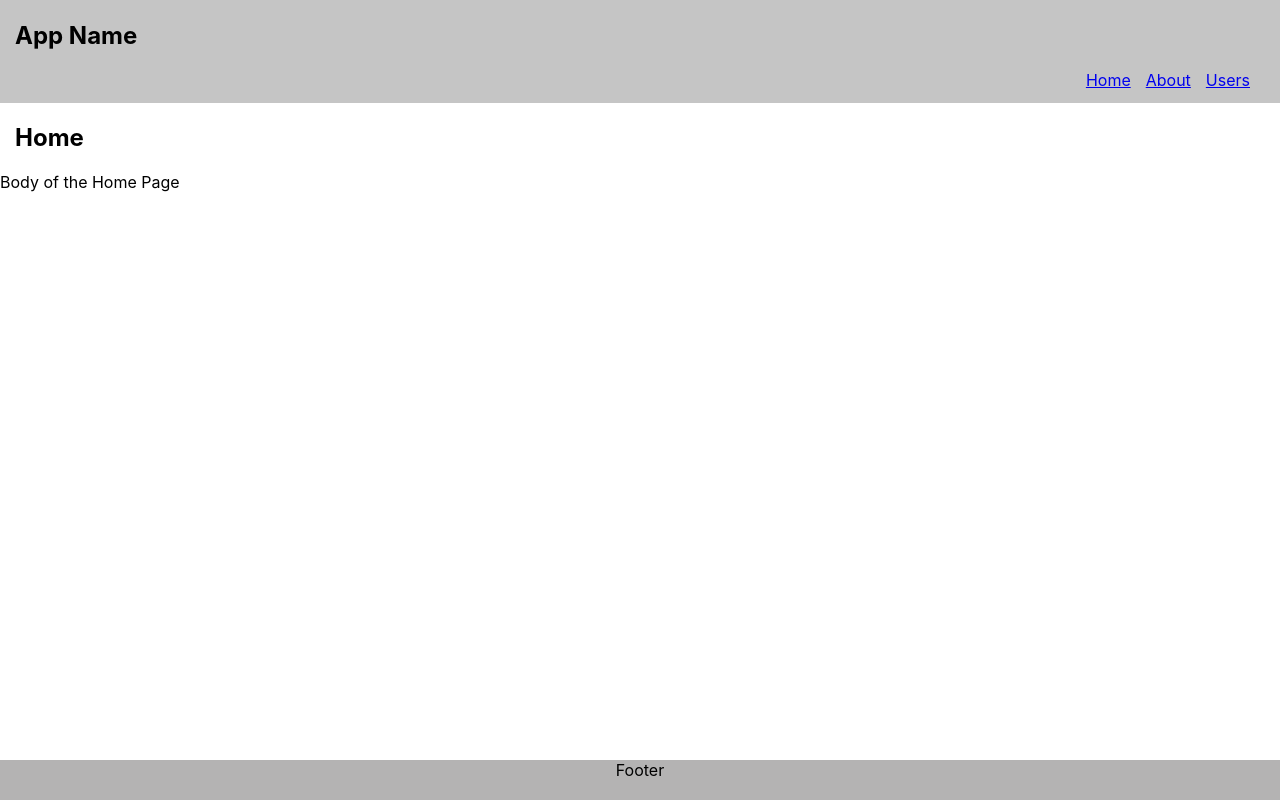
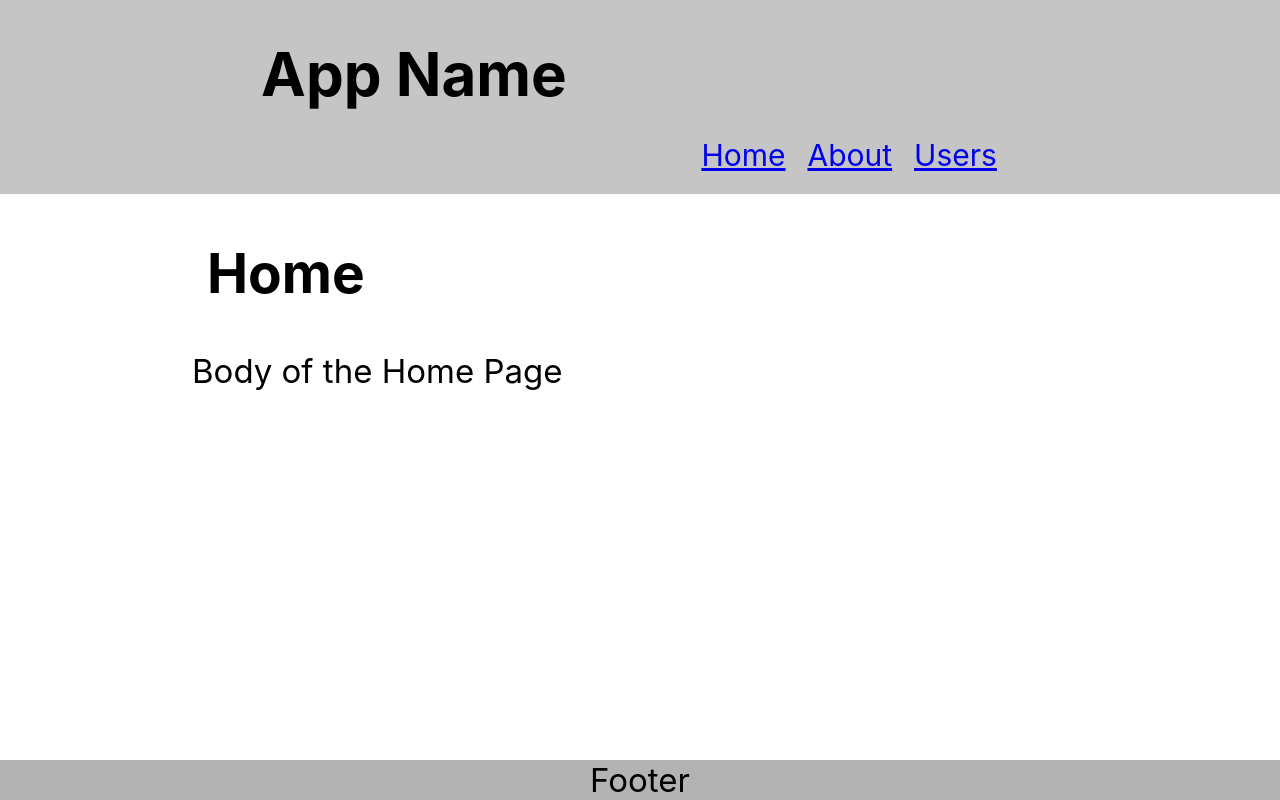
Before and after one commit to xeviert/client-boilerplate, a React (Create React App) app: page / in a window 1280 px wide. Built offline with nearby package versions, Linux system fonts and the light colour scheme.

Commit message:
responsive styling

```diff
--- a/src/App.css
+++ b/src/App.css
@@ -1,3 +1,27 @@
 h2 {
   padding: 0 0 0 15px;
 }
+
+.page-body {
+  margin: clamp(.5em, 5vw, 8em);
+}
+
+@media all and (min-width: 600px) {
+
+  h1 {
+    font-size: 60px;
+    margin: .3em 0 .4em 0;
+  }
+
+  h2 {
+    font-size: 55px;
+  }
+
+  div {
+    font-size: 33px;
+  }
+  .page-body {
+    width: 70%;
+    margin: 0 auto;
+  }
+}
--- a/src/Components/About.js
+++ b/src/Components/About.js
@@ -4,8 +4,8 @@ export default class About extends Component {
     render() {
         return (
             <div>
+                <div className='page-body'>
                 <h2>About/Landing Page</h2>
-                <div id='about-body'>
                     Body of the Landing Page
                 </div>
             </div>
--- a/src/Components/Home.js
+++ b/src/Components/Home.js
@@ -5,8 +5,8 @@ export default class Home extends Component {
     render() {
         return (
             <div>
+                <div className='page-body'>
                 <h2>Home</h2>
-                <div id='home-body'>
                     Body of the Home Page
                 </div>
             </div>
--- a/src/Components/NavBar.js
+++ b/src/Components/NavBar.js
@@ -6,11 +6,13 @@ export default class NavBar extends Component {
     render() {
         return (
             <nav id='nav-bar'>
-                <h1>App Name</h1>
-                <div id='nav-links'>
-                    <Link className='link' to="/">Home</Link>
-                    <Link className='link' to="/about">About</Link>
-                    <Link className='link' to="/users">Users</Link>
+                <div id='container-inside-nav'>
+                    <h1>App Name</h1>
+                    <div id='nav-links'>
+                        <Link className='link' to="/">Home</Link>
+                        <Link className='link' to="/about">About</Link>
+                        <Link className='link' to="/users">Users</Link>
+                    </div>
                 </div>
             </nav>
         )
--- a/src/Components/Styling/NavBar.css
+++ b/src/Components/Styling/NavBar.css
@@ -1,12 +1,32 @@
 #nav-bar {
     background-color: rgb(197, 197, 197);
-    padding: 1px 15px 33px 15px;
+    padding: 1px 10px 33px 15px;
 }
 
 #nav-links {
     float: right;
+    margin-bottom: 30px;
 }
 
 .link {
     margin: 0 15px 0 0;
+    font-size: 20px;
 }
+
+@media all and (min-width: 600px) {
+
+    #nav-bar {
+        padding: 20px 13% 60px;
+
+    }
+
+    .link {
+        margin: 0 22px 0 0;
+        font-size: 30px;
+    }
+
+    #container-inside-nav {
+        width: 80%;
+        margin: 0 auto;
+    }
+}
--- a/src/Components/Users.js
+++ b/src/Components/Users.js
@@ -4,8 +4,8 @@ export default class Users extends Component {
     render() {
         return (
             <div>
+                <div className='page-body'>
                 <h2>Users</h2>
-                <div id='users-body'>
                     Body of Users Page
                 </div>
             </div>
```
